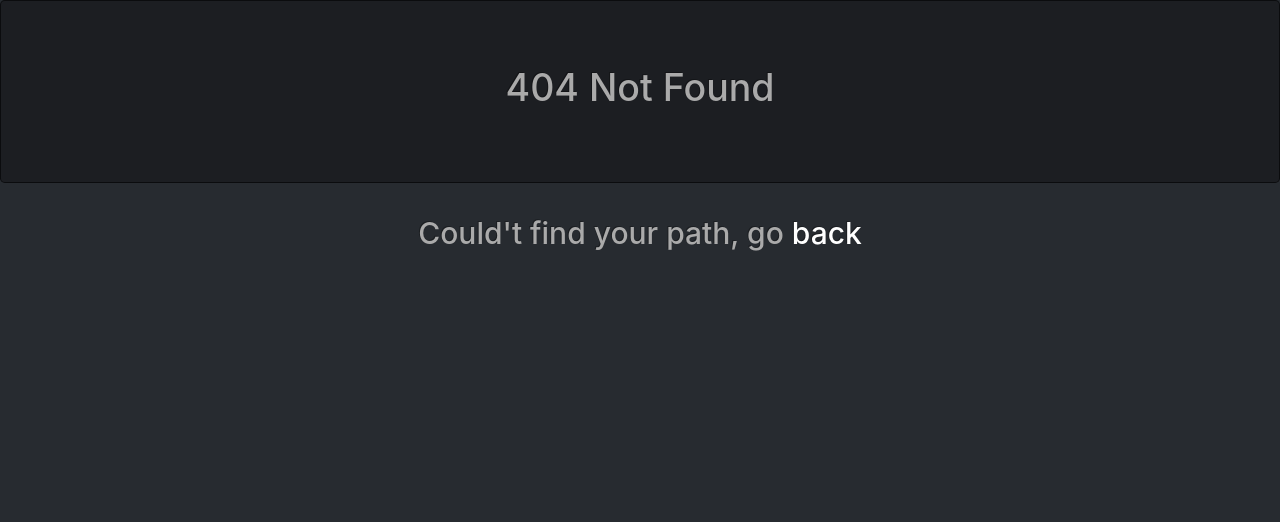
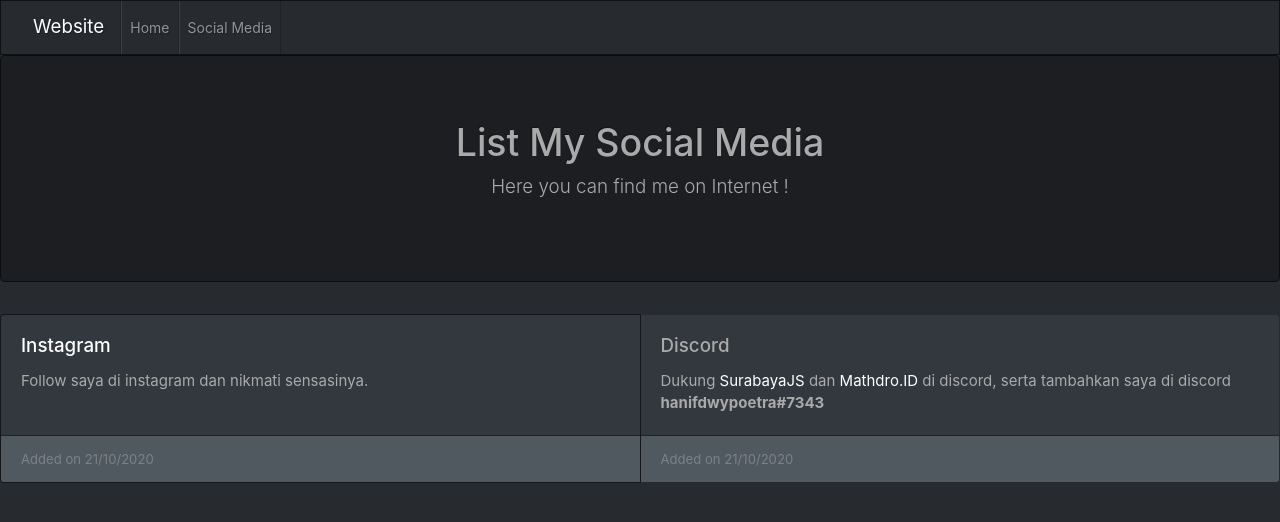
Before and after one commit to hansputera/hanifdwyputra.xyz-website, a React (Create React App) app: page /social in a window 1280 px wide. Before the commit this address had no page. Shown: the top 522 px of the page. Built offline with nearby package versions, Linux system fonts and the light colour scheme.

Commit message:
feat: JSX and navbar.

```diff
--- a/package.json
+++ b/package.json
@@ -6,8 +6,10 @@
     "@testing-library/jest-dom": "^4.2.4",
     "@testing-library/react": "^9.5.0",
     "@testing-library/user-event": "^7.2.1",
+    "bootstrap": "^4.5.3",
     "bootswatch": "^4.5.2",
     "react": "^16.13.1",
+    "react-bootstrap": "^1.3.0",
     "react-dom": "^16.13.1",
     "react-router-dom": "^5.2.0",
     "react-scripts": "3.4.3",
--- a/src/App.js
+++ b/src/App.js
@@ -2,14 +2,16 @@ import React from "react";
 import { Switch, Route } from "react-router-dom";
 
 // Pages
-import Home from "./components/Home";
-import Error from "./components/Error";
+import Home from "./components/Home.jsx";
+import Error from "./components/Error.jsx";
+import Social from "./components/Social.jsx";
 
 function App() {
   return (
     <main>
       <Switch>
         <Route path="/" component={Home} exact></Route>
+        <Route path="/social" component={Social}></Route>
         <Route component={Error}></Route>
       </Switch>
     </main>
--- a/src/components/Error.js
+++ b/src/components/Error.jsx
@@ -16,7 +16,7 @@ export default class Error extends React.Component {
                 <h1>404 Not Found</h1>
             </div>
             <div className="message text-center">
-                <h2>Could't find your path, go <Link to="/">back</Link></h2>
+                <h2>Couldn't find your path, go <Link to="/">back</Link></h2>
             </div>
         </div>
         )
--- a/src/components/Home.js
+++ b/src/components/Home.jsx
@@ -1,5 +1,6 @@
 import React from "react";
 import swal from "sweetalert";
+import Navbar from "./templates/Navbar";
 
 import "bootswatch/dist/superhero/bootstrap.min.css";
 import "bootswatch/dist/slate/bootstrap.min.css";
@@ -45,9 +46,7 @@ export default class Home extends React.Component {
     } else
     return (
       <div>
-        <nav className="navbar navbar-dark bg-dark">
-         <a className="navbar-brand" href="#">{ this.state.title }</a>
-        </nav>
+        <Navbar></Navbar>
       <div className="jumbotron text-center">
         <img className="rounded-circle" alt="My profile photo" src="favicon.ico" />
         <h1>Hanif Dwy Putra S</h1>
--- /dev/null
+++ b/src/components/Social.jsx
@@ -0,0 +1,49 @@
+import React from "react";
+import { Card, CardGroup } from "react-bootstrap";
+import { Link } from "react-router-dom";
+import Navbar from "./templates/Navbar";
+
+export default class Social extends React.Component {
+    constructor() {
+        super();
+    }
+
+    render() {
+        return (
+            <div className="mr-auto">
+                <Navbar></Navbar>
+                <div className="jumbotron text-center">
+                    <h1>List My Social Media</h1>
+                    <p className="lead">Here you can find me on Internet !</p>
+                </div>
+                <section className="list">
+                    <CardGroup>
+                        <Card border="red">
+                            <Card.Body>
+                                <Card.Title><a href="https://instagram.com/hanif.dwy.putra12">Instagram</a></Card.Title>
+                                <Card.Text>
+                                    Follow saya di instagram dan nikmati sensasinya.
+                                </Card.Text>
+                            </Card.Body>
+                            <Card.Footer>
+                                <small className="text-muted">Added on 21/10/2020</small>
+                            </Card.Footer>
+                        </Card>
+
+                        <Card border="dark">
+                            <Card.Body>
+                                <Card.Title>Discord</Card.Title>
+                                <Card.Text>
+                                    Dukung <a href="https://surabayajs.org/discord">SurabayaJS</a> dan <a href="https://mathdro.id/discord">Mathdro.ID</a> di discord, serta tambahkan saya di discord <strong>hanifdwypoetra#7343</strong>
+                                </Card.Text>
+                            </Card.Body>
+                            <Card.Footer>
+                                <small className="text-muted">Added on 21/10/2020</small>
+                            </Card.Footer>
+                        </Card>
+                    </CardGroup>
+                </section>
+            </div>
+        )
+    }
+}
--- /dev/null
+++ b/src/components/templates/Navbar.jsx
@@ -0,0 +1,16 @@
+import React from "react";
+import { Button, Nav, Navbar } from "react-bootstrap";
+
+function Navbar_TEMPLATE() {
+    return (
+        <Navbar bg="dark" variant="dark">
+            <Navbar.Brand href="#">Website</Navbar.Brand>
+            <Nav className="collapse navbar-collapse mr-auto" id="navbarContent">
+                <Nav.Link href="/">Home</Nav.Link>
+                <Nav.Link href="/social">Social Media</Nav.Link>
+            </Nav>
+        </Navbar>
+    )
+}
+
+export default Navbar_TEMPLATE;
```
Also changed, not shown: 1 other file (tests, documents, lock files or other folders).
